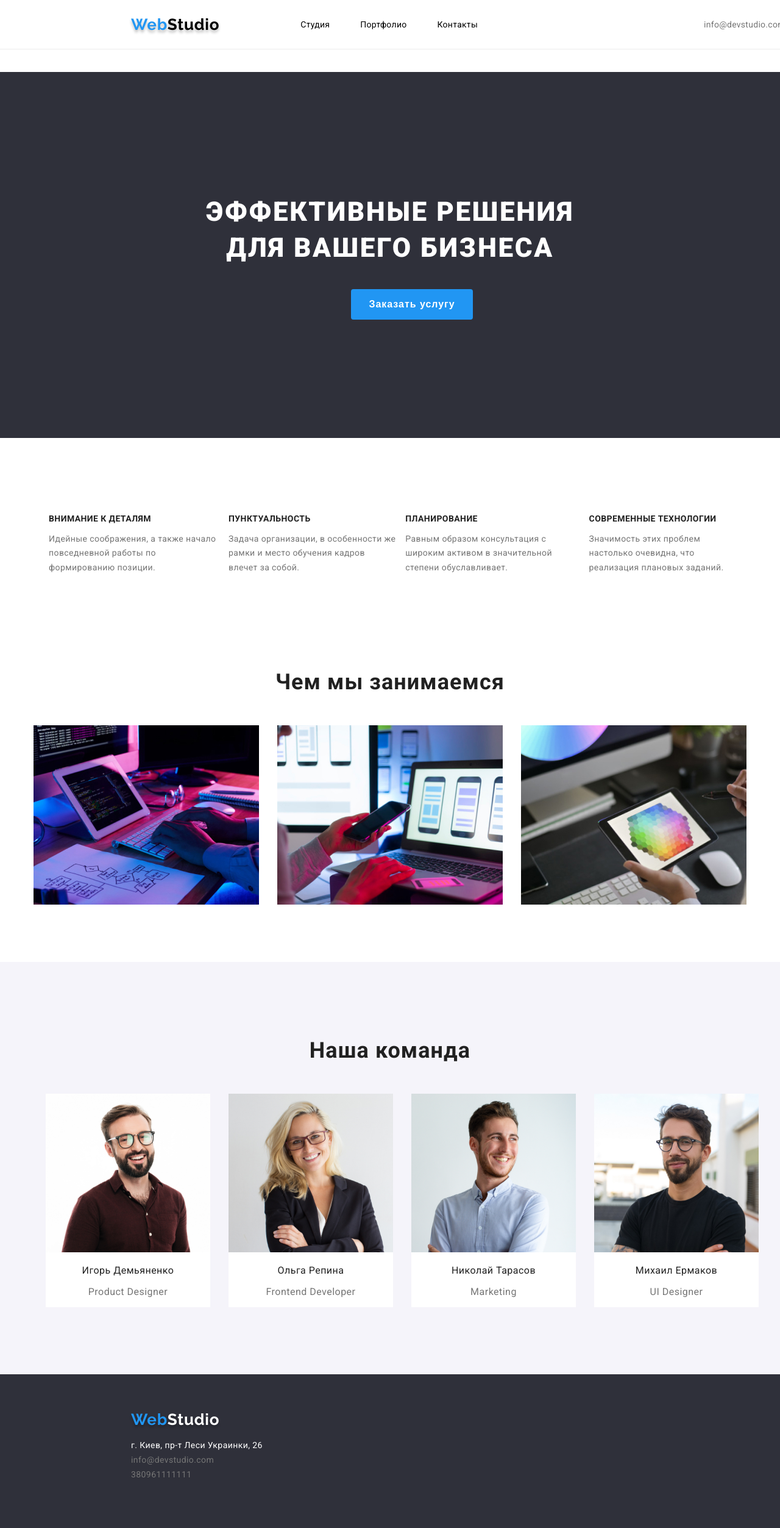
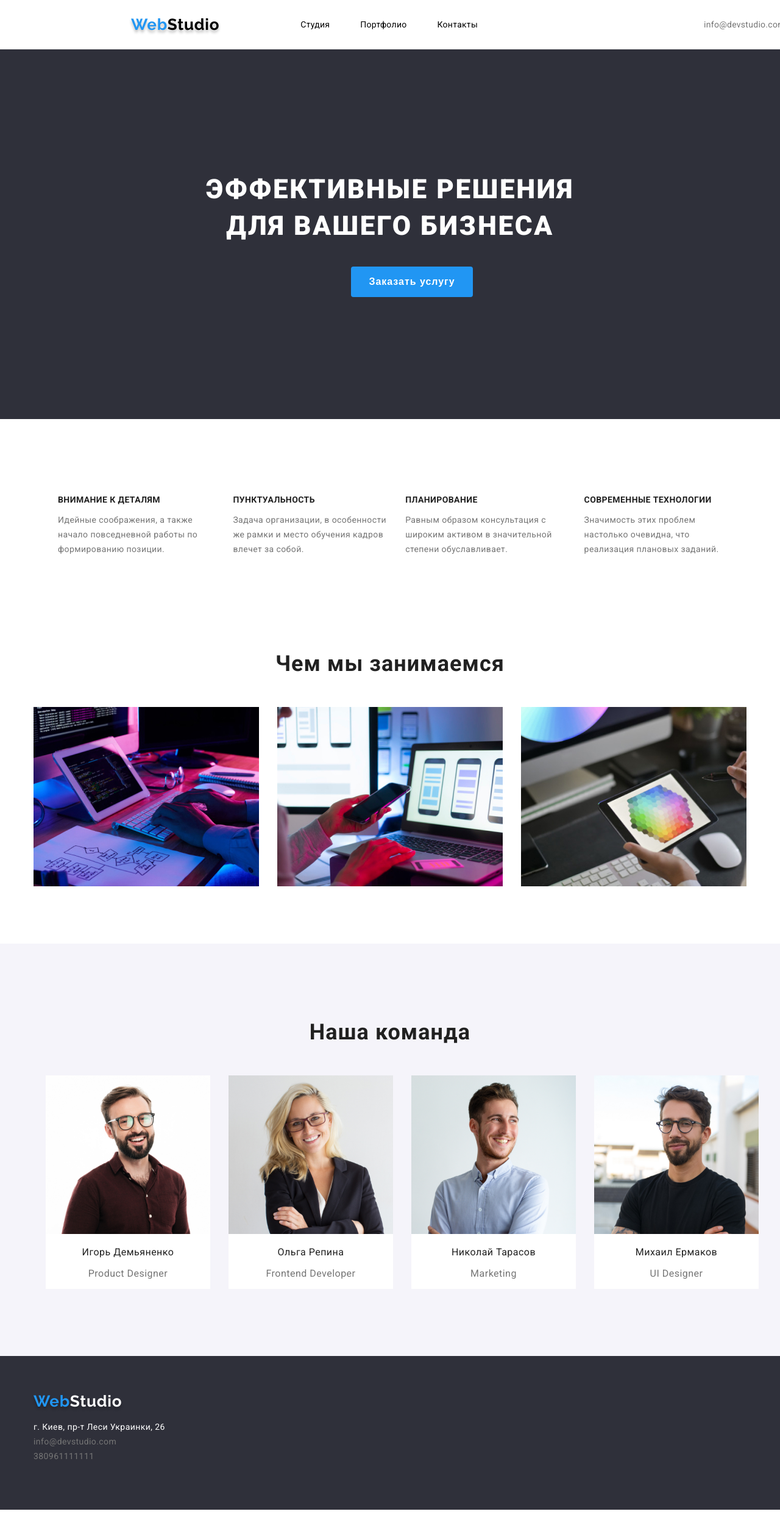
Before and after one commit to Hysteria34/goit-markup-hw-03, a plain HTML site: page index.html in a window 1280 px wide. Shown: the top 2505 px of the page at 61% size. After the commit the page ends 2475 px from the top, so only its background shows below. Drawn offline with Linux system fonts and the light colour scheme.

Commit message:
Исправлены контейнеры.

```diff
--- a/css/styles.css
+++ b/css/styles.css
@@ -93,9 +93,7 @@ color: #FFFFFF;
 
 .hat{
     background-color: #2F303A;
-    height: 600px;
-    width: 100%;
-
+    padding: 200px 0px;
 }
 .hat h1{
     font-style: normal;
@@ -106,8 +104,7 @@ color: #FFFFFF;
     letter-spacing: 0.06em;
     text-transform: uppercase;
     color: #FFFFFF;
-
-    padding-top: 200px;
+    margin-top: 0px;
 }
 .hat button{
     width: 200px;
@@ -134,6 +131,9 @@ color: #FFFFFF;
 
 
 
+.specifications{
+    padding: 94px 0;
+}
 .specifications h3{
     font-style: normal;
     font-weight: bold;
@@ -148,10 +148,11 @@ color: #FFFFFF;
     display: inline;
     padding-right: 15px;
 }
-.specifications-container{
+.container{
     width: 1200px;
-    margin: auto;
-    padding: 94px 0;
+    box-sizing: border-box;
+    margin: 0 auto;
+    padding: 0 15px;
 }
 .specifications p{
     font-style: normal;
@@ -252,9 +253,6 @@ color: #FFFFFF;
     flex-direction: column;
     justify-content: center;
 }
-.footer-container{
-    padding-left: 215px;
-}
 .footer li{
     list-style-type: none;
 }
@@ -327,13 +325,7 @@ color: #FFFFFF;
     width: 1170px;
     display: flex;
     flex-wrap: wrap;
-    margin-top: auto;
-    margin-left: auto;
-    margin-right: auto;
-}
-.portfolio-container{
-    padding-bottom: 94px;
-    padding-top: 0px;
+    margin: auto;
 
 }
 .portfolio-item{
--- a/index.html
+++ b/index.html
@@ -41,7 +41,7 @@
 
         <section class="specifications">
             <h2 hidden=true>Особенности</h2>
-            <div class="specifications-container">
+            <div class="container">
             <ul class="specifications-list">
                 <li class="specifications-item">
                     <h3>Внимание к деталям</h3>
@@ -100,7 +100,7 @@
         </section>
     </main>
     <footer class="footer">
-        <div class="footer-container">
+        <div class="container">
         <a href="./index.html" class="icon bottom"><span>Web</span>Studio</a>
         <div class="footer-contacts">
         <ul>
```
Also changed, not shown: portfolio.html (+1 -1 lines).
